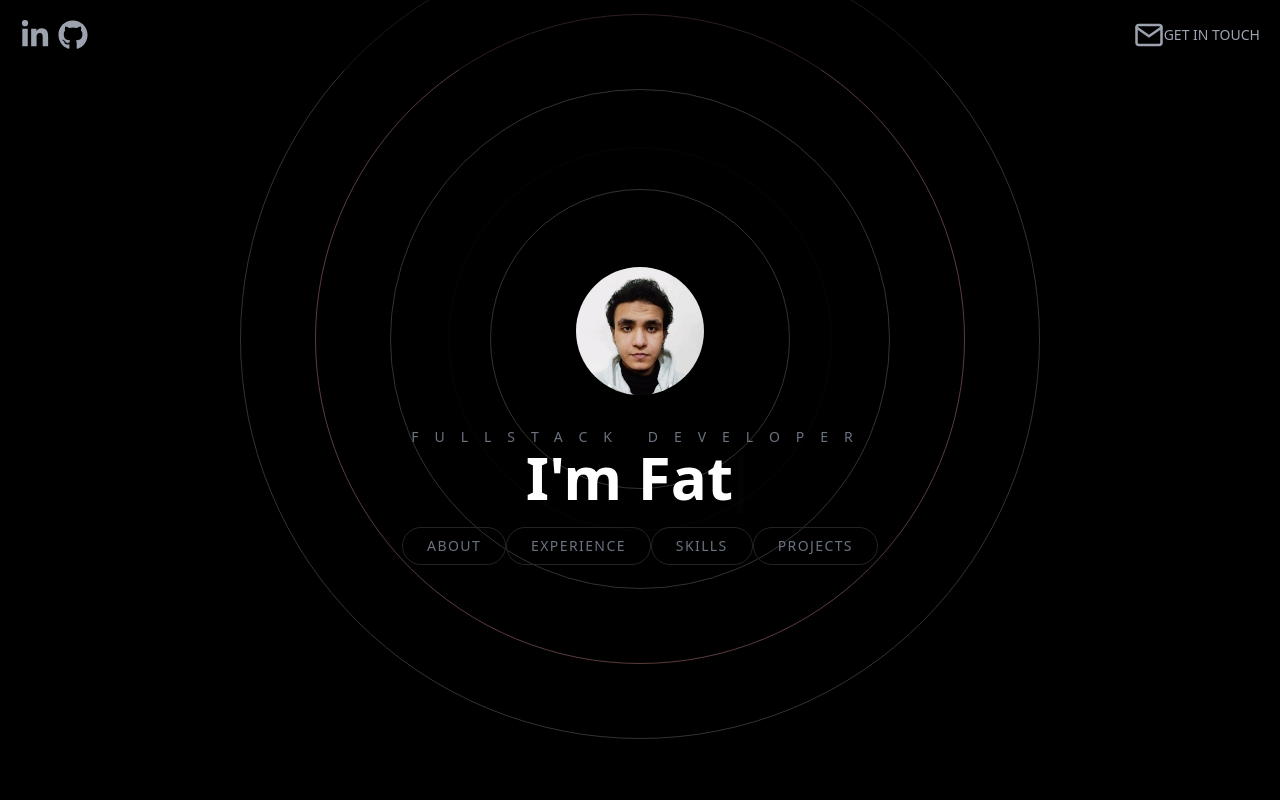
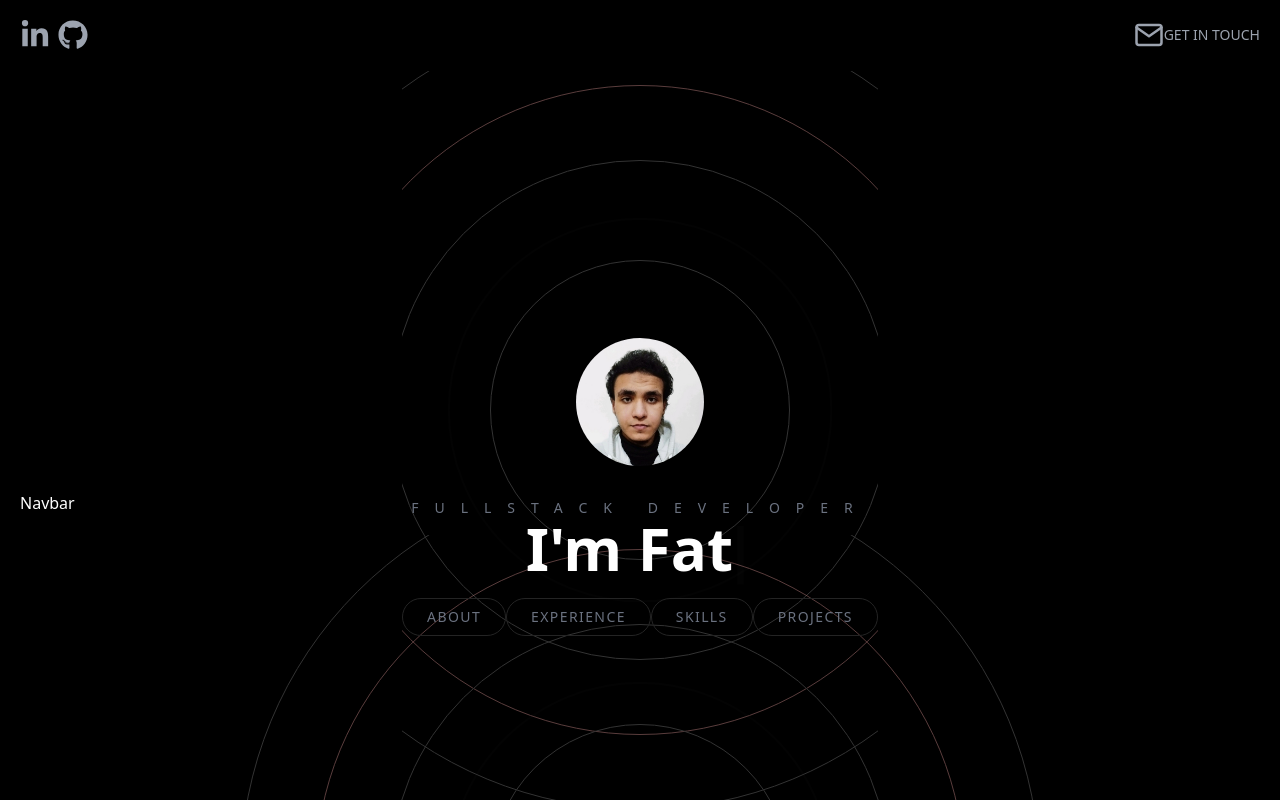
Before and after one commit to f-a-t-h-e/portfolio, a Next.js app: page / in a window 1280 px wide. Built offline with nearby package versions, Linux system fonts and the light colour scheme.

Commit message:
Update UI.

```diff
--- a/src/components/Layout/index.tsx
+++ b/src/components/Layout/index.tsx
@@ -1,6 +1,8 @@
 import Head from "next/head";
 import React from "react";
 import Header from "../Header";
+import Hero from "../Hero";
+import Navbar from "../Navbar";
 
 type Props = {
   children: React.ReactNode;
@@ -21,11 +23,19 @@ const Layout = ({ children, title, description }: Props) => {
         <link rel="icon" href="/favicon.ico" />
       </Head>
       <div
-        className="bg-black text-white h-screen snap-mandatory snap-y
+        className="bg-black text-white h-screen
     overflow-y-scroll z-0 overflow-x-hidden scroll-smooth
     md:scrollbar scrollbar-track-gray-200/30 scrollbar-thumb-black"
       >
         <Header />
+        {/* Hero */}
+        <section
+          id="hero"
+          className="flex justify-center items-center mt-[50vh] h-[1px] snap-start mb-[50vh] md:mb-[unset]"
+        >
+          <Hero />
+        </section>
+        <Navbar />
         <main>{children}</main>
       </div>
     </>
```
